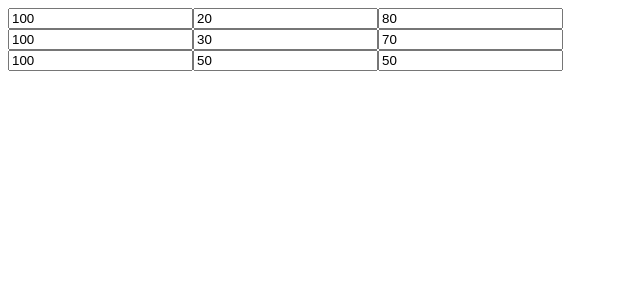
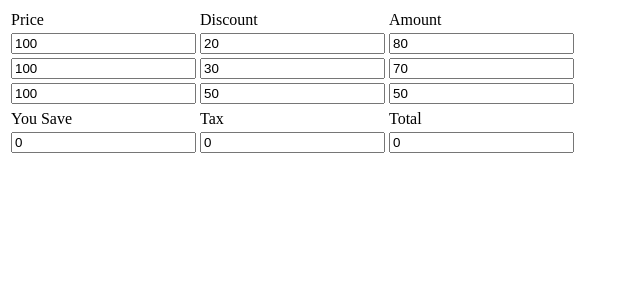
Before and after one commit to menonrudhin/discount-calculator-web, an Angular app in the folder discount-calculator-web/: page / in a window 1280 px wide. Shown: the top 300 px of the page, without its empty margins (0-640 px from the left). Built offline with nearby package versions, Linux system fonts and the light colour scheme.

Commit message:
PoC completed, now include add/remove button to add remove rows as per user's wish

```diff
--- a/discount-calculator-web/src/app/sheet/sheet.component.html
+++ b/discount-calculator-web/src/app/sheet/sheet.component.html
@@ -1,5 +1,26 @@
-<div *ngFor="let row of rows; let i=index;">
-    <input #txtPrice type="text" [attr.value]="row.txtPrice" (input)="txtPrice.value.length > 0 && onTxtPriceChange(txtPrice.value,i)" />
-    <input #txtDiscount type="text" [attr.value]="row.txtDiscount" (input)="txtDiscount.value.length > 0 && onTxtDiscountChange(txtDiscount.value,i)" />
-    <input #txtAmount type="text" [attr.value]="row.txtAmount" />
+<table>
+    <tr>
+        <td>Price</td>
+        <td>Discount</td>
+        <td>Amount</td>
+    </tr>
+    <tr *ngFor="let row of rows; let i=index;">
+        <td><input #txtPrice type="text" [attr.value]="row.txtPrice" (input)="txtPrice.value.length > 0 && onTxtPriceChange(txtPrice.value,i)" /></td>
+        <td><input #txtDiscount type="text" [attr.value]="row.txtDiscount" (input)="txtDiscount.value.length > 0 && onTxtDiscountChange(txtDiscount.value,i)" /></td>
+        <td><input #txtAmount type="text" [attr.value]="row.txtAmount" /></td>
+    </tr>
+</table>
+<div *ngIf="txtYouSave">
+    <table>
+        <tr>
+            <td>You Save</td>
+            <td>Tax</td>
+            <td>Total</td>
+        </tr>
+        <tr>
+            <td><input type="text" [attr.value]="txtYouSave" /></td>
+            <td><input #_txtTax type="text" [attr.value]="txtTax" (input)="_txtTax.value.length > 0 && onTxtTaxChange(_txtTax.value)" /></td>
+            <td><input type="text" [attr.value]="txtTotal" /></td>
+        </tr>
+    </table>
 </div>
--- a/discount-calculator-web/src/app/sheet/sheet.component.ts
+++ b/discount-calculator-web/src/app/sheet/sheet.component.ts
@@ -8,6 +8,9 @@ import { RowModel } from '../model/row-model';
 })
 export class SheetComponent implements OnInit {
   rows:RowModel[] = [];
+  public txtYouSave:string;
+  public txtTax:string;
+  public txtTotal:string;
 
   constructor() {
     this.rows = [{
@@ -23,24 +26,39 @@ export class SheetComponent implements OnInit {
       txtDiscount : '50',
       txtAmount : '50'
     }];
+
+    this.txtYouSave='0';
+    this.txtTax='0';
+    this.txtTotal='0';
   }
 
   ngOnInit(): void {
+    this.txtYouSave='0';
+    this.txtTax='0';
+    this.txtTotal='0';
   }
 
   onTxtPriceChange(txtPrice:string,index:number){
     this.rows[index].txtPrice=txtPrice;
     console.log('set new price',this.rows[index].txtPrice,' , index = ', index);
-    this.calculate(this.rows[index]);
+    this.calculateRow(this.rows[index]);
+    this.calculateResult();
   }
 
   onTxtDiscountChange(txtDiscount:string,index:number){
     this.rows[index].txtDiscount=txtDiscount;
     console.log('set new discount',this.rows[index].txtDiscount,' , index = ', index);
-    this.calculate(this.rows[index]);
+    this.calculateRow(this.rows[index]);
+    this.calculateResult();
   }
 
-  calculate(rowModel : RowModel){
+  onTxtTaxChange(txtTax:string){
+    this.txtTax=txtTax;
+    console.log('set new Tax',this.txtTax);
+    this.calculateResult();
+  }
+
+  calculateRow(rowModel : RowModel){
     let price = Number(rowModel.txtPrice);
     let discount = Number(rowModel.txtDiscount);
     let amount = price - (price * (discount/100));
@@ -48,4 +66,26 @@ export class SheetComponent implements OnInit {
     rowModel.txtAmount = String(amount);
   }
 
+  calculateResult(){
+    let price:number = 0;
+    let amount:number = 0;
+    let youSave:number = 0;
+    let total:number = 0;
+    let actualTotal:number = 0;
+    let tax:number = Number(this.txtTax);
+    this.rows.forEach(function (e) {
+      price = Number(e.txtPrice);
+      amount = Number(e.txtAmount);
+
+      total+=amount;
+      actualTotal+=price;
+    });
+    total = total + (total*(tax/100));
+    actualTotal = actualTotal + (actualTotal * (tax/100));
+    youSave = actualTotal - total;
+    this.txtYouSave = youSave+'';
+    this.txtTotal = total+'';
+    console.log('calculate result , ',this.txtYouSave,' , ',this.txtTax,' , ',this.txtTotal);
+  }
+
 }
```
Also changed, not shown: discount-calculator-web/src/app/model/row-model.ts (+0 -29 lines).
